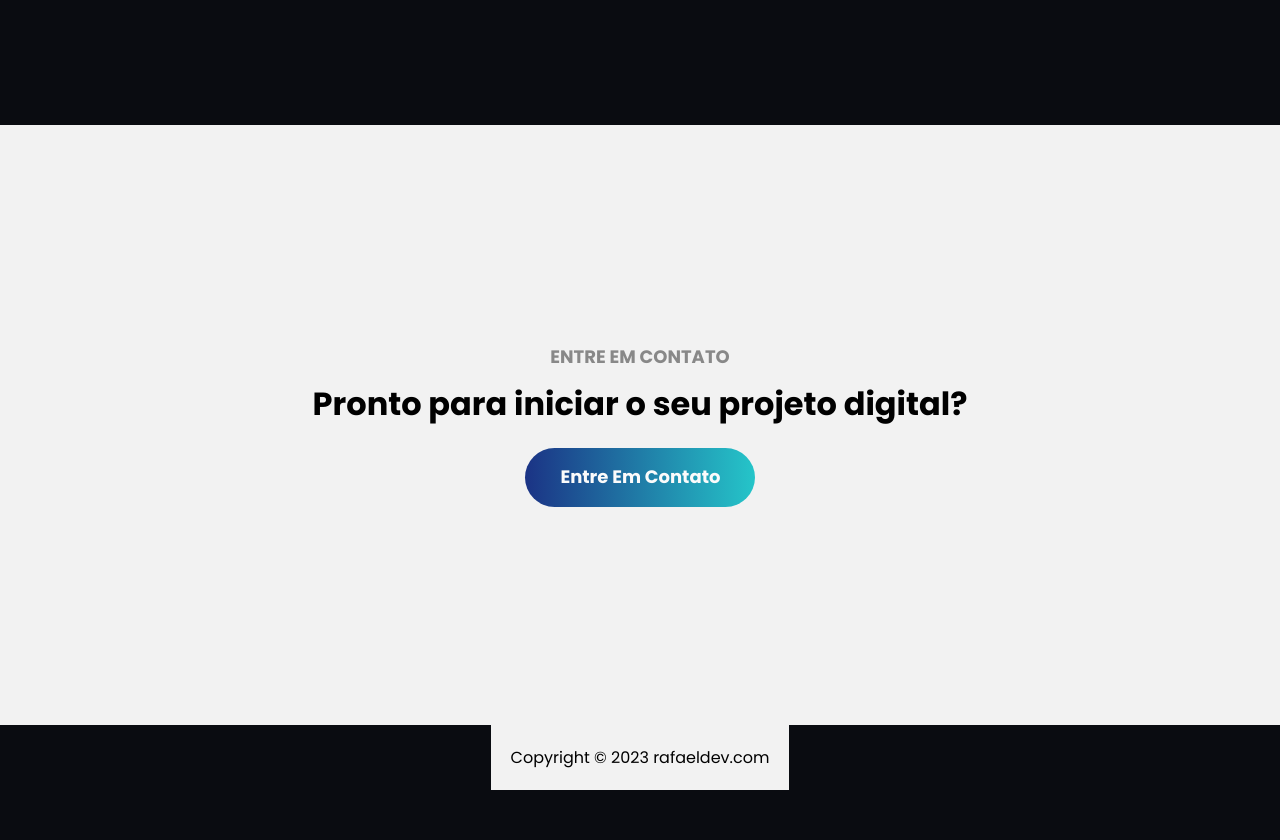
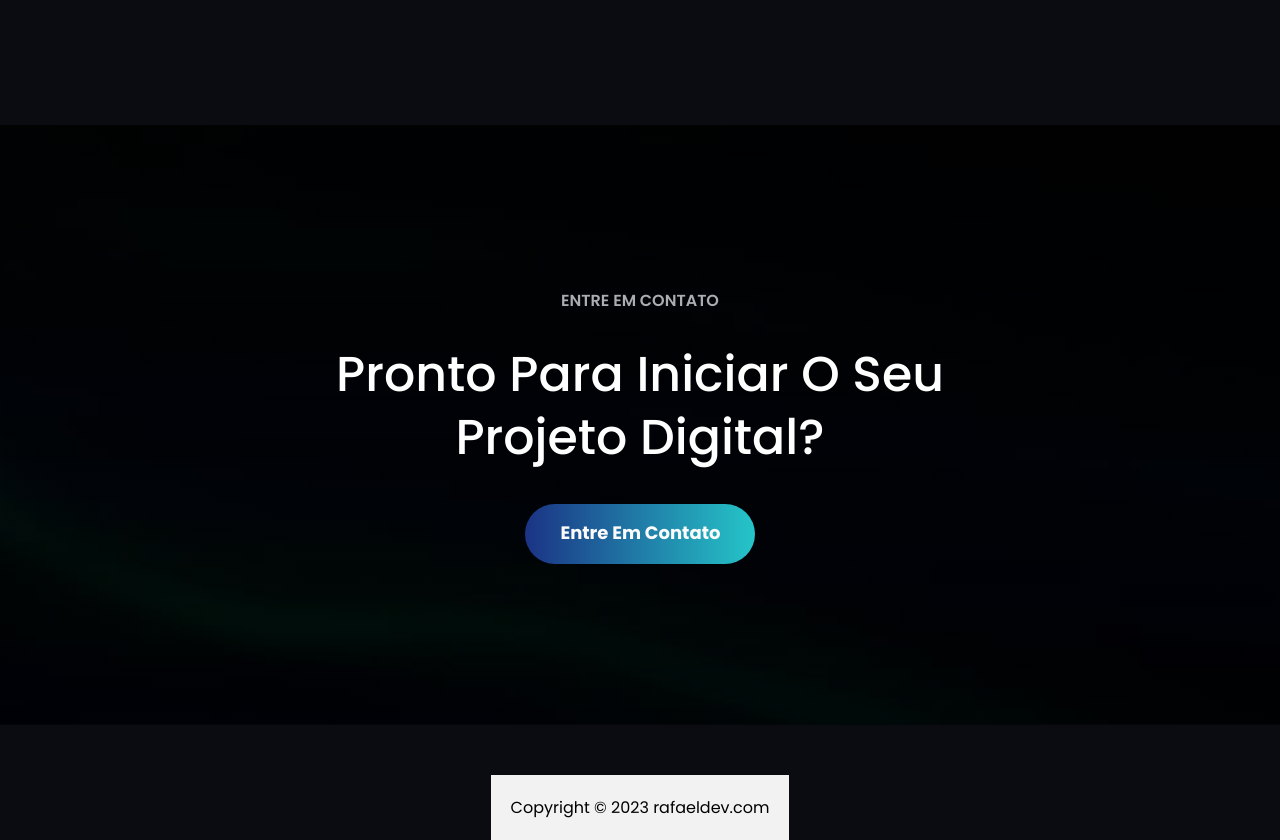
Before and after one commit to rafaelribeiro96/rafael-dev, a React (Vite) app: page / in a window 1280 px wide. Shown: the part 2800-3640 px from the top of the page. Before the commit the page ends 3590 px from the top, so only its background shows below. Built offline with nearby package versions, Linux system fonts and the light colour scheme.

Commit message:
banner estilizado

```diff
--- a/src/components/Banner/Banner.css
+++ b/src/components/Banner/Banner.css
@@ -1,24 +1,41 @@
 .banner {
-  width: 100%;
+  width: 100vw;
   height: 600px;
   flex-shrink: 0;
-  background-color: #f2f2f2;
+  background: linear-gradient(rgba(0, 0, 0, 0.5), rgba(0, 0, 0, 0.5)), url('../../assets/images/background-banner.png') center/cover no-repeat;
   display: flex;
+  justify-content: center;
+  align-items: center;
+  margin-bottom: 50px;
+}
+
+.banner-content {
+  text-align: center;
+  display: flex;
+  flex-direction: column;
   justify-content: center;
   align-items: center;
 }
 
-.banner-content {
+.mini-title-banner {
+  color: #ABADB3;
   text-align: center;
+  font-size: 16px;
+  font-style: normal;
+  font-weight: 600;
+  line-height: 28.8px;
+  text-transform: uppercase;
+  margin-bottom: 27px;
 }
 
-.mini-title-banner {
-  font-size: 18px;
-  color: #888888;
+.main-title-banner {
+  color: #FFF;
+  text-align: center;
+  font-size: 49px;
+  font-style: normal;
+  font-weight: 500;
+  line-height: 63.21px;
+  text-transform: capitalize;
+  width: 70%;
+  margin-bottom: 35px;
 }
-
-.main-title-banner{
-  font-size: 32px;
-  margin-top: 10px;
-  margin-bottom: 20px;
-}
--- a/src/components/Banner/Banner.jsx
+++ b/src/components/Banner/Banner.jsx
@@ -1,6 +1,7 @@
 import React from 'react';
 import './Banner.css';
 import ButtonLayout from '../ButtonLayout/ButtonLayout';
+import backgroundbanner from '../../assets/images/background-banner.png';
 
 const Banner = () => {
   return (
--- a/src/styles/index.scss
+++ b/src/styles/index.scss
@@ -17,7 +17,7 @@ p {
 }
 
 .container {
-  width: 1280px;
+  width: 1400px;
   max-width: 100%;
   height: 100%;
   margin: auto;
```
Also changed, not shown: src/assets/images/background-banner.png (added).
